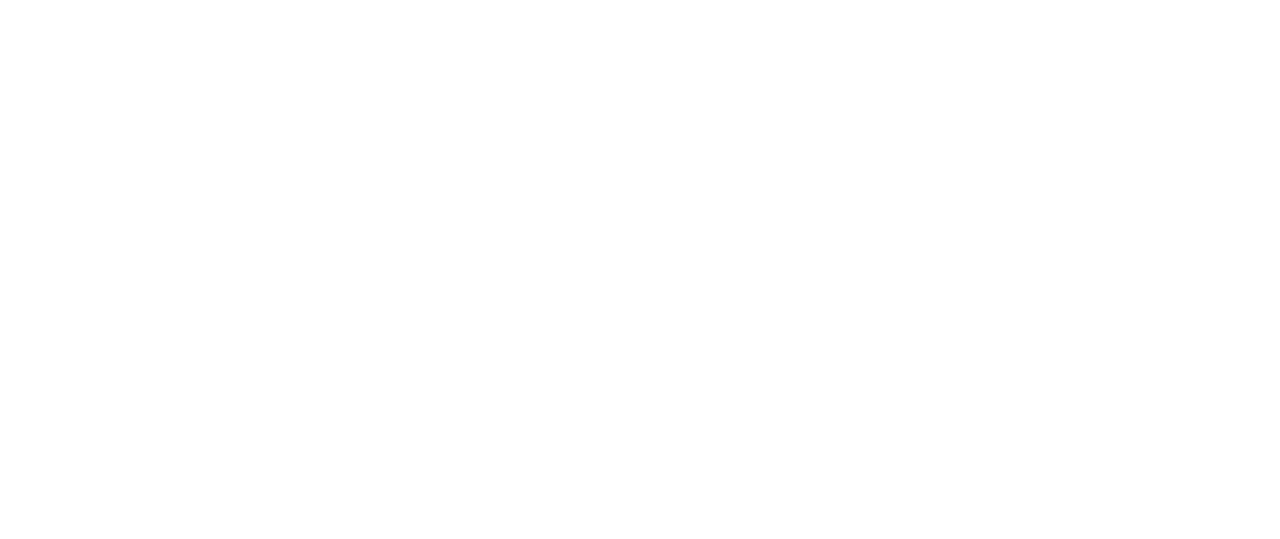
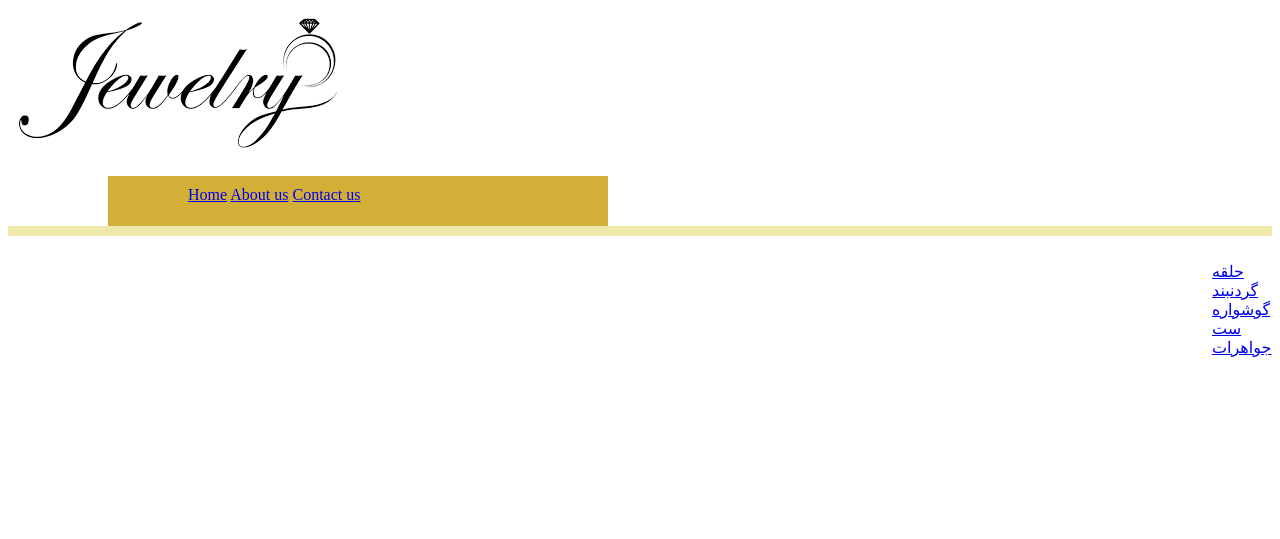
Before and after one commit to edelwies/gold, a website: page index.html in a window 1280 px wide. Drawn offline with Linux system fonts and the light colour scheme.

Commit message:
listmenu added

```diff
--- a/index.html
+++ b/index.html
@@ -1,8 +1,43 @@
+<!DOCTYPE html>
 <html>
     <head>
      <title>jewelry</title>
+     <link href="style.css" rel="stylesheet"/>
+     <meta charset="UTF-8">
+     <script>
+     </script>
 
     </head>
     <body>
+      <div class="header">
+        <img class="logoimg" src="imge/logo.png"  alt=""/>
+      </div>
+      <div class="menu">
+       <ul>
+         <li>
+
+              <a href="home" >Home</a>
+
+           <a href="aboutus">About us</a>
+           <a href="contact us">Contact us</a>
+         </li>
+       </ul>
+       <div class="submenu"></div>
+      </div>
+      <div class="content">
+        <div class="left-side-menu">
+        <ul>
+            <li>
+              <a href="ringpage">حلقه</a>
+              <a href="necklaces-page">گردنبند</a>
+              <a href="earings-page">گوشواره</a>
+              <a href="sets-pages">ست جواهرات</a>
+            </li>
+        </ul>
+        </div>
+        <img class="image" src="" alt=""/>
+      </div>
+      <div class="footer"></div>
+
     </body>
 </html>
--- /dev/null
+++ b/style.css
@@ -0,0 +1,35 @@
+.logoimg {
+   height: 110;
+   width: 340;
+}
+.menu {
+   background-color: #D4AF37;
+   width: 500px;
+   height: 50px;
+   margin-left: 100px;
+
+
+}
+li {
+   list-style-type:none;
+   padding: 10px;
+   padding-left: 30px;
+   margin-left: 10px;
+}
+.content {
+    border-top: 10px;
+   border-top-style: solid;
+    border-top-color: #EEE8AA;
+   /*background-color: #FAFAD2;*/
+   height: 300px;
+}
+
+.left-side-menu  {
+   float:right;
+
+}
+.left-side-menu li {
+   list-style-type:none;
+   width: 50px;
+   height: 100px;
+}
```
Also changed, not shown: imge/logo.png (added).
